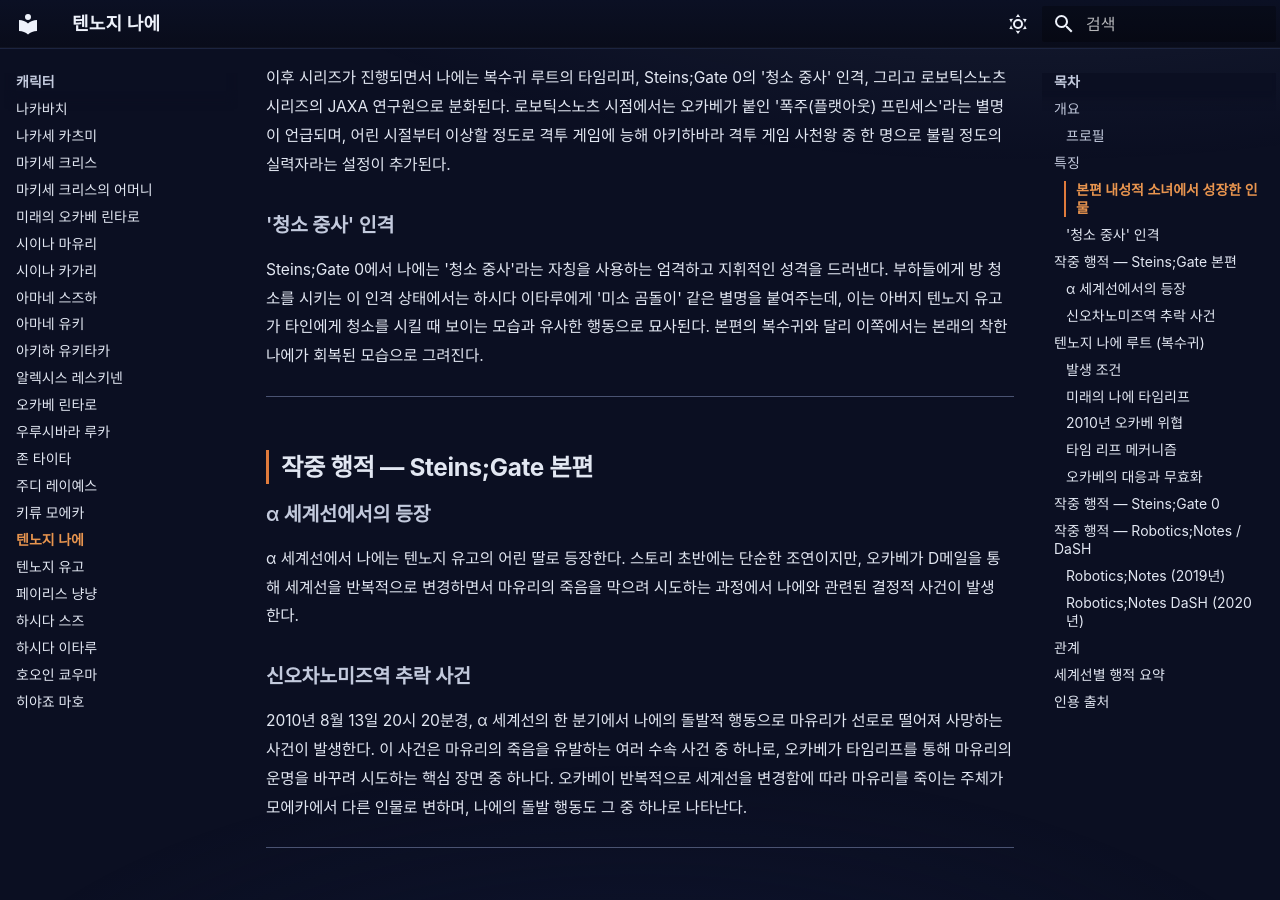
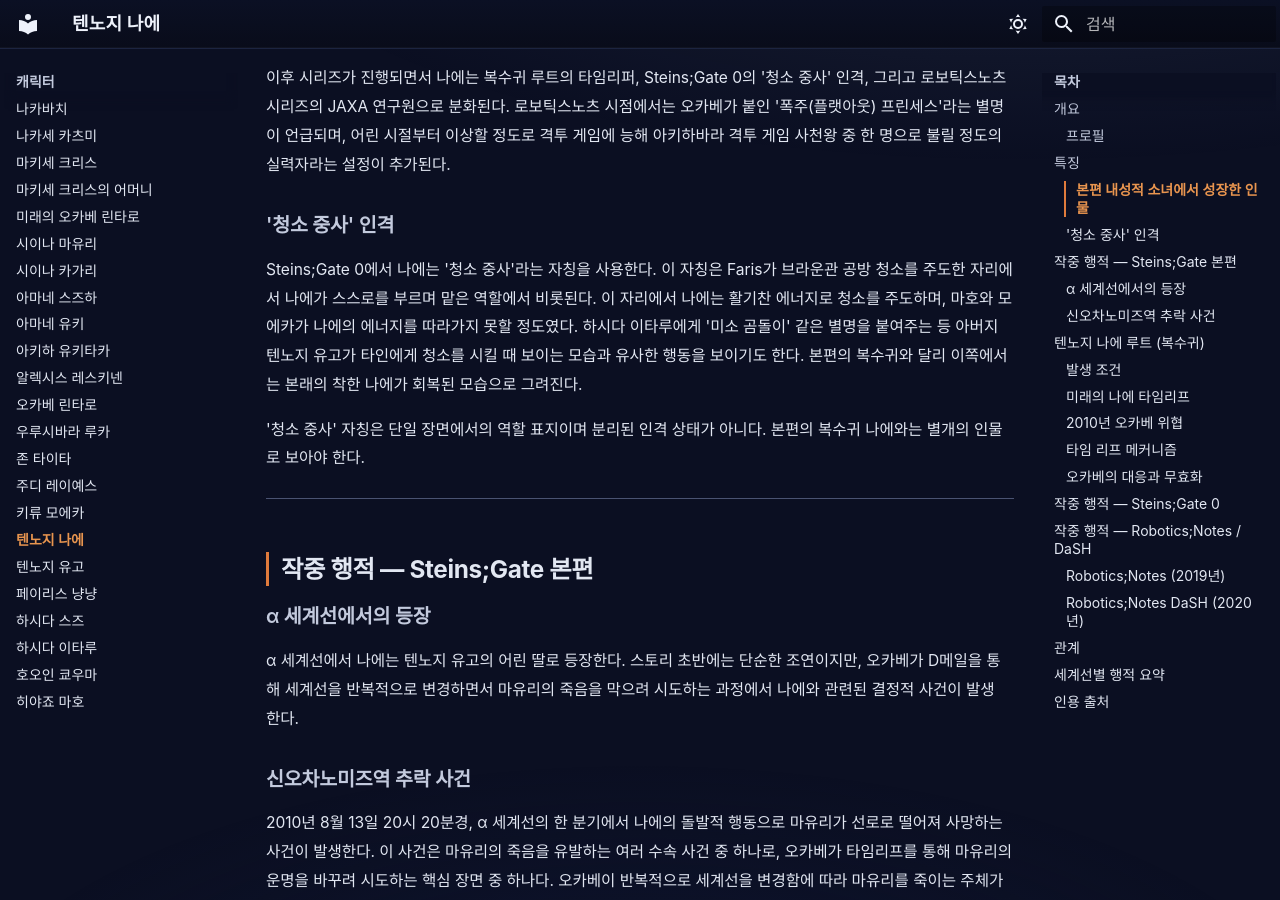
Before and after one commit to sgwiki/sgwiki.github.io, an MkDocs documentation site: the page built from wiki/캐릭터/텐노지-나에.md, in a window 1280 px wide and 900 px high, scrolled down 1593 px. Built offline with MkDocs 1.6.1 and Material for MkDocs 9.7.7, drawn with Linux system fonts in a browser that asks for light colours; some web fonts are replaced.

Commit message:
fix(wiki): 텐노지-나에 — P10 4c504381 패치 적용

```diff
--- a/wiki/캐릭터/텐노지-나에.md
+++ b/wiki/캐릭터/텐노지-나에.md
@@ -41,7 +41,9 @@ description: "텐노지 나에(天王寺 綯)는 《Steins;Gate》 본편, 《St
 
 ### '청소 중사' 인격
 
-Steins;Gate 0에서 나에는 '청소 중사'라는 자칭을 사용하는 엄격하고 지휘적인 성격을 드러낸다. 부하들에게 방 청소를 시키는 이 인격 상태에서는 하시다 이타루에게 '미소 곰돌이' 같은 별명을 붙여주는데, 이는 아버지 텐노지 유고가 타인에게 청소를 시킬 때 보이는 모습과 유사한 행동으로 묘사된다. 본편의 복수귀와 달리 이쪽에서는 본래의 착한 나에가 회복된 모습으로 그려진다.
+Steins;Gate 0에서 나에는 '청소 중사'라는 자칭을 사용한다. 이 자칭은 Faris가 브라운관 공방 청소를 주도한 자리에서 나에가 스스로를 부르며 맡은 역할에서 비롯된다. 이 자리에서 나에는 활기찬 에너지로 청소를 주도하며, 마호와 모에카가 나에의 에너지를 따라가지 못할 정도였다. 하시다 이타루에게 '미소 곰돌이' 같은 별명을 붙여주는 등 아버지 텐노지 유고가 타인에게 청소를 시킬 때 보이는 모습과 유사한 행동을 보이기도 한다. 본편의 복수귀와 달리 이쪽에서는 본래의 착한 나에가 회복된 모습으로 그려진다.
+
+'청소 중사' 자칭은 단일 장면에서의 역할 표지이며 분리된 인격 상태가 아니다. 본편의 복수귀 나에와는 별개의 인물로 보아야 한다.
 
 ---
 
```
